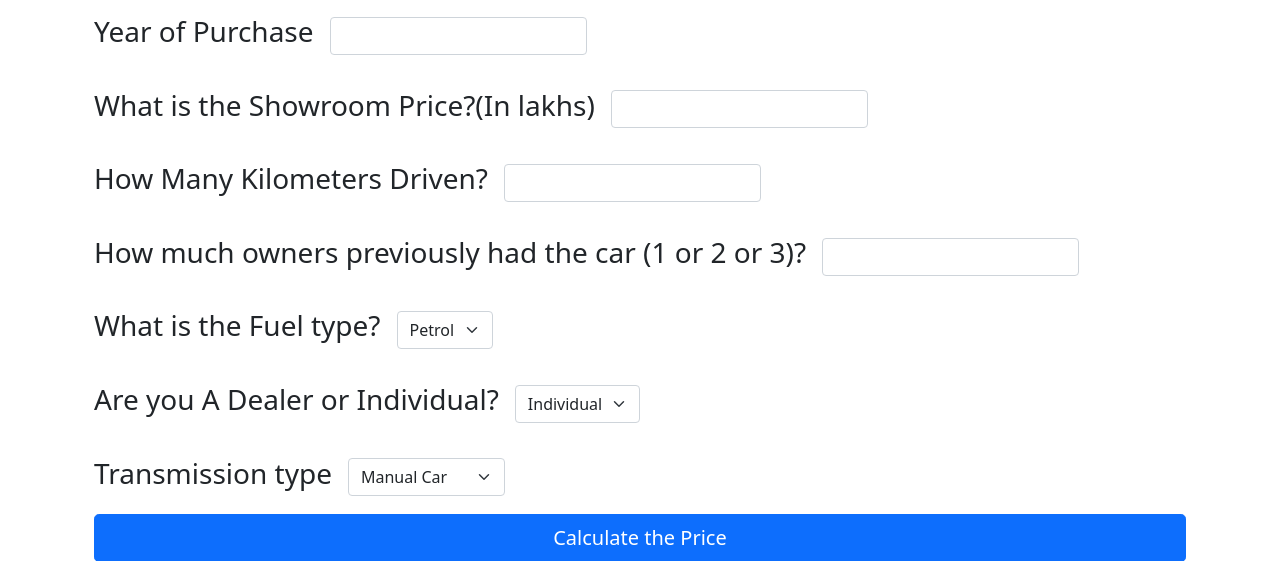
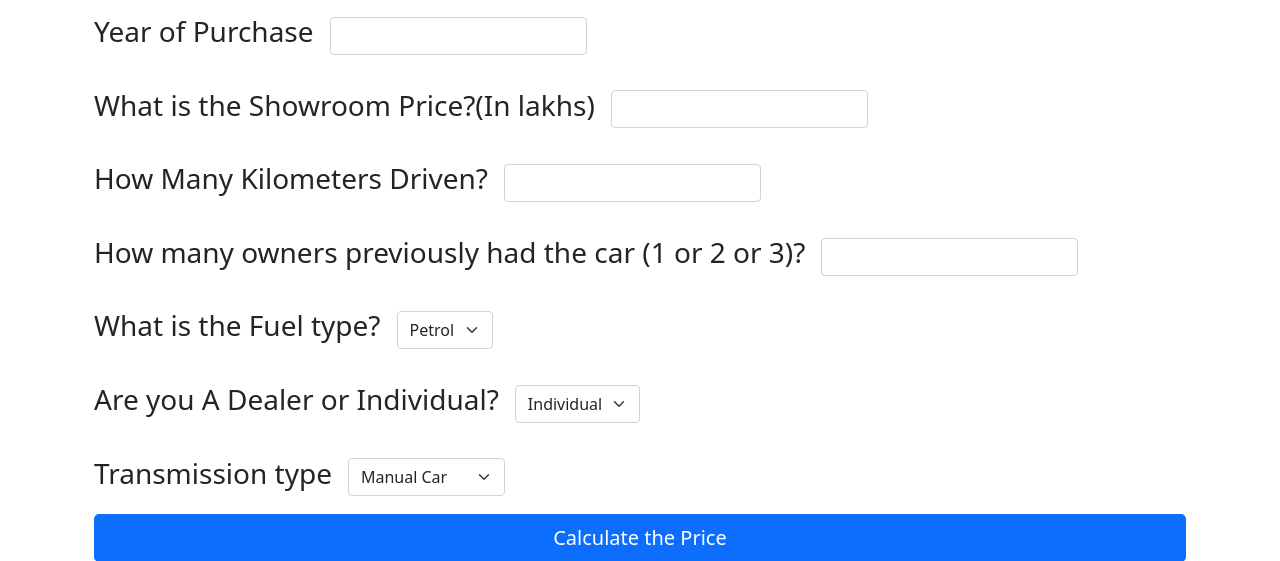
Before and after one commit to SrijanDas/used-car-price-prediction, a Flask app: page / in a window 1280 px wide. Shown: the part 83-644 px from the top of the page. Run offline with Flask 2, Linux system fonts and the light colour scheme; parts of the project's set-up code (start-up, migrations or seed data) failed here and were passed over.

Commit message:
fixed typo in form

```diff
--- a/templates/home.html
+++ b/templates/home.html
@@ -43,7 +43,7 @@
 
     <div class="row g-3 align-items-center my-3">
       <div class="col-auto">
-        <h3 class="">How much owners previously had the car (1 or 2 or 3)?</h3>
+        <h3 class="">How many owners previously had the car (1 or 2 or 3)?</h3>
       </div>
       <div class="col-auto">
         <input
```
